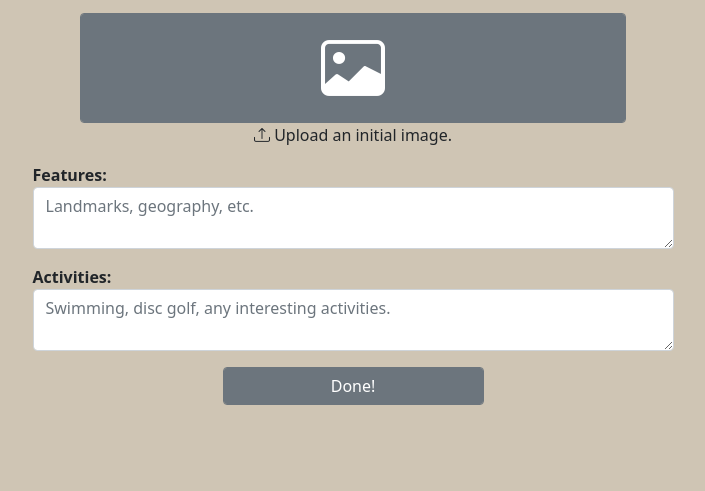
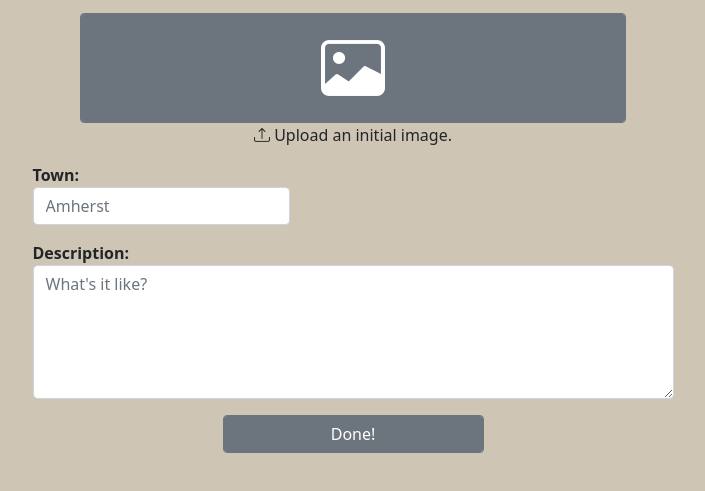
Before and after one commit to a-whall/cs326-final-trail-finders, a website: page client/createTrailPage.html in a window 1280 px wide. Shown: the part 131-622 px from the top of the page, without its empty margins (287-992 px from the left). Drawn offline with nearby package versions, Linux system fonts and the light colour scheme.

Commit message:
town-name and description

```diff
--- a/client/createTrailPage.html
+++ b/client/createTrailPage.html
@@ -10,6 +10,7 @@
     <link rel="stylesheet" href="https://cdn.jsdelivr.net/npm/bootstrap-icons@1.8.1/font/bootstrap-icons.css">
     <!-- Local css -->
     <link rel="stylesheet" href="simple.css">
+    <script type="module" src="createTrailPage.js"></script>
     <title>Valley Trail Finder</title>
   </head>
   <body>
@@ -29,7 +30,7 @@
       <!-- trail name input -->
       <div id="titleRow" class="row my-3 justify-content-center">
         <div class="col-xl-5 col-lg-6 col-md-9 col-sm-10">
-          <input class="form-control form-control-lg" type="text" placeholder="Trail Name">
+          <input id="name-input" class="form-control form-control-lg" type="text" placeholder="Trail Name">
         </div>
       </div>
       <!-- upload image button -->
@@ -39,24 +40,25 @@
           <label class="bi bi-upload">  Upload an initial image.</label>
         </div>
       </div>
-      <!-- features text area -->
-      <div id="featuresRow" class="row my-3 justify-content-center">
+      <!-- town name input form -->
+      <div id="townRow" class="row my-3 justify-content-center">
         <div class="col-xl-7 col-lg-8 col-md-9 col-sm-10">
-          <label><b>Features:</b></label>
-          <textarea class="form-control" placeholder="Landmarks, geography, etc."></textarea>
+          <label><b>Town:</b>
+            <input id="town-input" class="form-control" placeholder="Amherst"></input>
+          </label>
         </div>
       </div>
-      <!-- activities text area -->
-      <div id="activitiesRow" class="row my-3 justify-content-center">
+      <!-- description text area -->
+      <div id="descriptionRow" class="row my-3 justify-content-center">
         <div class="col-xl-7 col-lg-8 col-md-9 col-sm-10">
-          <label><b>Activities:</b></label>
-          <textarea class="form-control" placeholder="Swimming, disc golf, any interesting activities."></textarea>
+          <label><b>Description:</b></label>
+          <textarea id="description-input" class="form-control" rows="5" placeholder="What's it like?"></textarea>
         </div>
       </div>
       <!-- finish button -->
       <div id="finishTrailPage" class="row justify-content-center text-center">
         <div class="col-sm-3 col-xs-3">
-          <button class="btn btn-secondary form-control">
+          <button id="done-button" class="btn btn-secondary form-control">
             Done!
           </button>
         </div>
```
